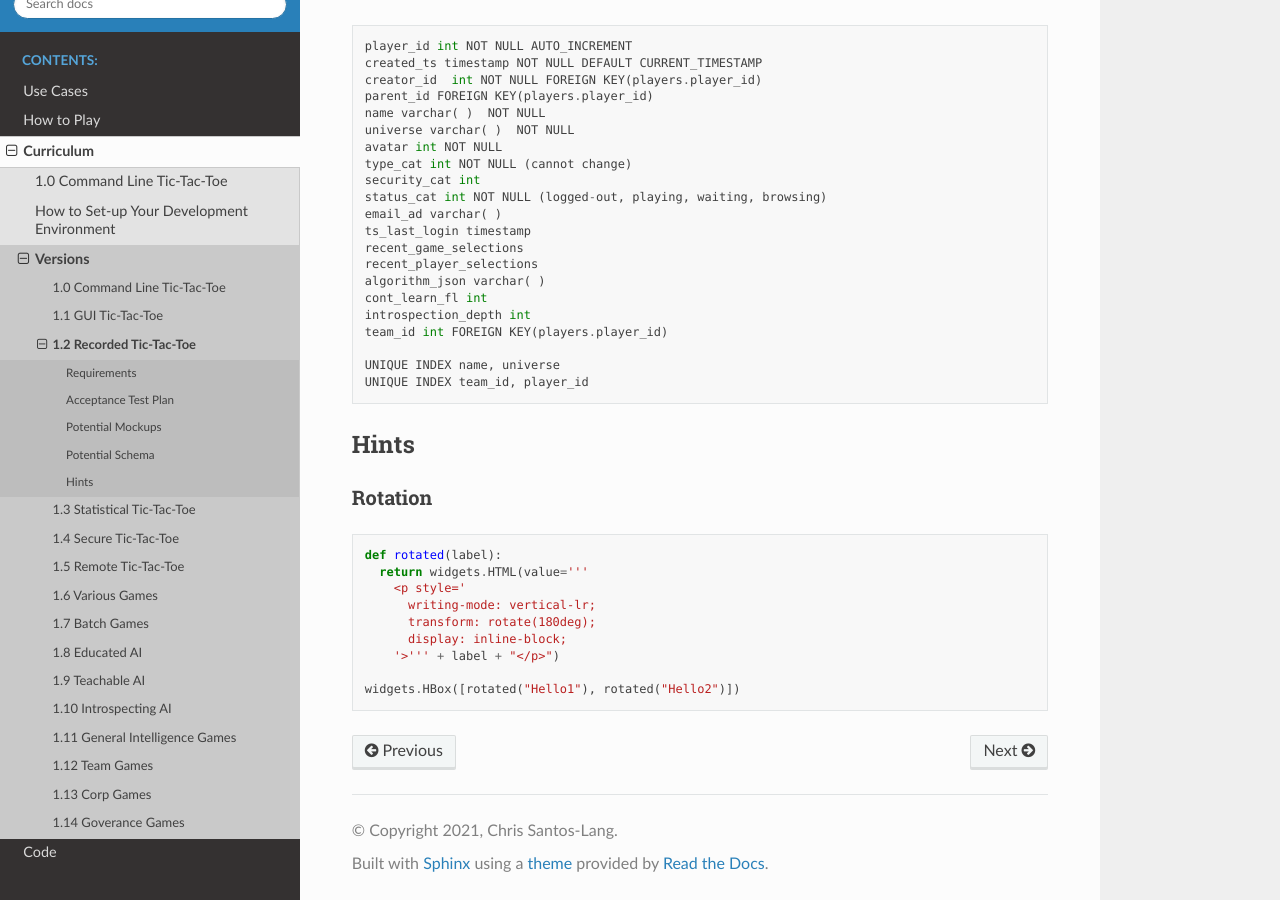
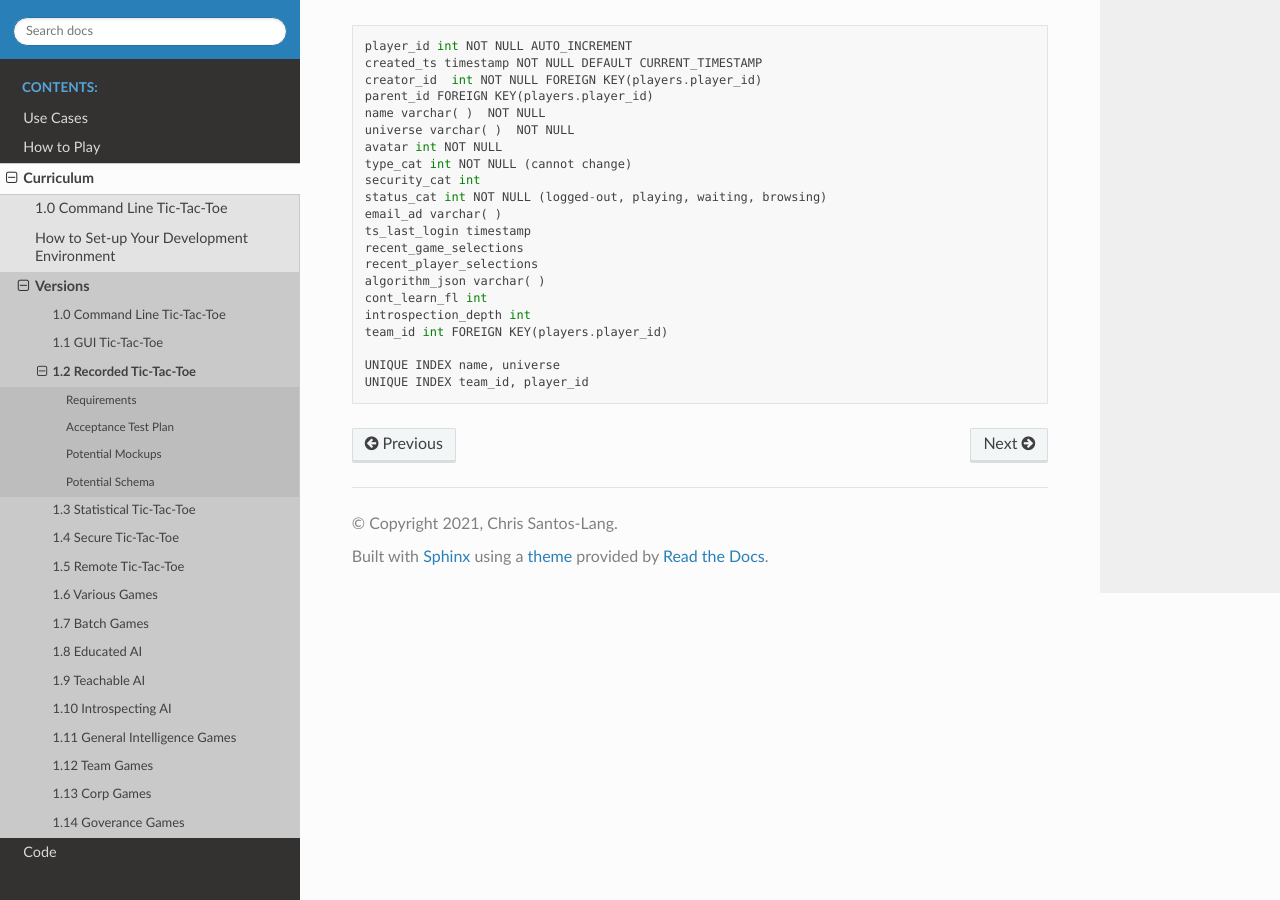
Before and after one commit to ChrisSantosLang/redscience, a Sphinx documentation site: the page built from docs/source/releases/recorded.rst, in a window 1280 px wide and 900 px high, scrolled down 3141 px. Built offline with Sphinx 7.4.7 and the Read the Docs theme 2.0.0, drawn with Linux system fonts in a browser that asks for light colours.

Commit message:
Update recorded.rst

```diff
--- a/docs/source/releases/recorded.rst
+++ b/docs/source/releases/recorded.rst
@@ -135,21 +135,3 @@ players: PRIMARY KEY is player_id::
 
   UNIQUE INDEX name, universe
   UNIQUE INDEX team_id, player_id
-
-Hints
------
-
-Rotation
-~~~~~~~~
-
-::
-
-  def rotated(label):
-    return widgets.HTML(value='''
-      <p style='
-        writing-mode: vertical-lr;
-        transform: rotate(180deg);
-        display: inline-block;
-      '>''' + label + "</p>")
-
-  widgets.HBox([rotated("Hello1"), rotated("Hello2")])
```
